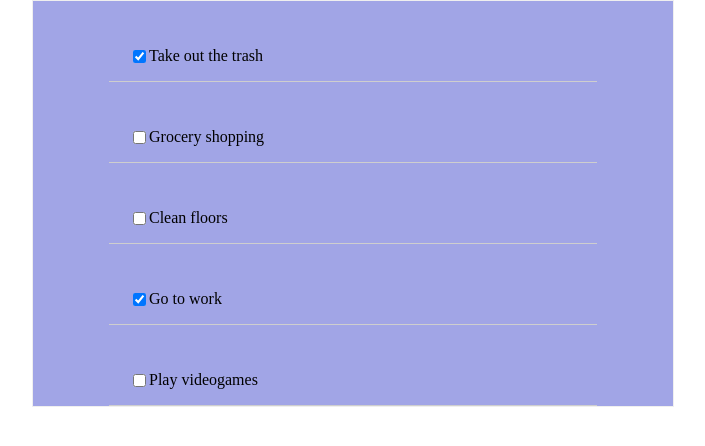
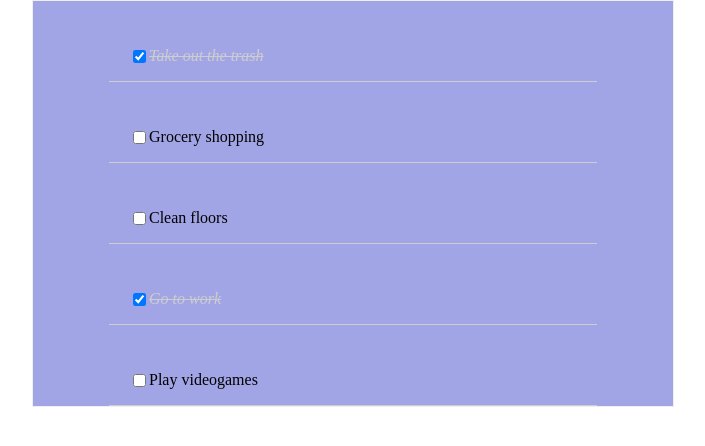
Before and after one commit to OvalleRo/cra-tefi, a React (Create React App) app in the folder learning-react/: page / in a window 1280 px wide. Shown: the top 446 px of the page, without its empty margins (287-992 px from the left). Built offline with nearby package versions, Linux system fonts and the light colour scheme.

Commit message:
todoApp added style to the check state

```diff
--- a/learning-react/src/components/Todoitem.js
+++ b/learning-react/src/components/Todoitem.js
@@ -1,10 +1,22 @@
 import React from "react";
 
 function Todoitem(props){
+    const completedStyle = {
+        fontStyle: "italic",
+        color: "#cdcdcd",
+        textDecoration: "line-through"
+    }
+
     return (
         <div className= "todo-item">
-            <input type="checkbox" checked={props.item.completed} onChange={() => props.handleChange(props.item.id)} />
-            <p>{props.item.text} </p>
+            <input
+                type="checkbox"
+                checked={props.item.completed}
+                onChange={() => props.handleChange(props.item.id)}
+            />
+            <p style={props.item.completed ? completedStyle : null} >
+                {props.item.text}
+            </p>
         </div>
     )
 }
```
